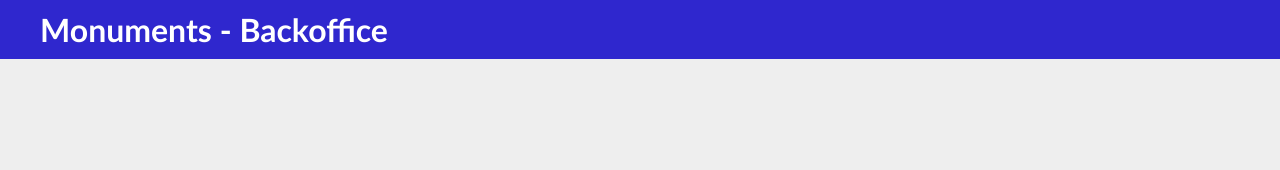
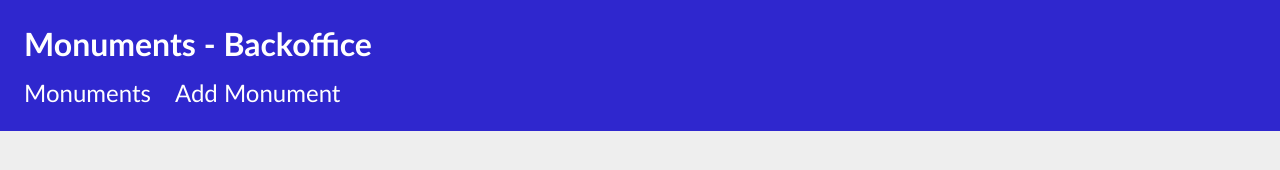
Before and after one commit to ImperiAmic/w5-monuments-front, a website built with Vite: page index.html in a window 1280 px wide. Built offline with nearby package versions, Linux system fonts and the light colour scheme.

Commit message:
Add navigation menu to Header component

```diff
--- a/src/components/Header/Header.css
+++ b/src/components/Header/Header.css
@@ -1,10 +1,28 @@
 .main-header {
   background-color: #2f27ce;
-  padding: 10px;
+  padding: 24px;
   color: #fff;
+  display: flex;
+  flex-direction: column;
 }
 
 .main-title {
-  margin: 0 auto;
+  margin: 0;
   max-width: 1200px;
 }
+
+.navigation-elements {
+  padding-top: 15px;
+  display: flex;
+  gap: 24px;
+}
+
+.navigation-element {
+  font-size: 1.5rem;
+
+  &:hover {
+    text-decoration: underline;
+    font-weight: bold;
+    cursor: pointer;
+  }
+}
--- a/src/components/Header/getHeader.ts
+++ b/src/components/Header/getHeader.ts
@@ -1,12 +1,22 @@
 import "./Header.css";
 
 const getHeader = (): HTMLElement => {
-  const header = document.createElement("header");
-  header.classList.add("main-header");
+  const Header = document.createElement("header");
+  Header.classList.add("main-header");
 
-  header.innerHTML = "<h1 class='main-title'>Monuments - Backoffice</h1>";
+  Header.innerHTML = `<h1 class='main-title'>Monuments - Backoffice</h1>
+  <nav>
+    <ul class='navigation-elements'>
+      <li class='navigation-element'>
+        <a href='/monuments'>Monuments</a>
+      </li>
+      <li class='navigation-element'>
+        <a href='/add-monument'>Add Monument</a>
+      </li>
+    </ul>
+  </nav>`;
 
-  return header;
+  return Header;
 };
 
 export default getHeader;
--- a/src/styles.css
+++ b/src/styles.css
@@ -5,7 +5,7 @@
 }
 
 body {
-  background-color: #eeeeee;
+  background-color: #eee;
   font-family:
     "Roboto Variable", "Gill Sans", "Gill Sans MT", Calibri, "Trebuchet MS",
     sans-serif;
@@ -15,3 +15,18 @@ body {
 h1 {
   margin: 0;
 }
+
+ul {
+  list-style: none;
+  padding: 0;
+  margin: 0;
+}
+
+a {
+  color: inherit;
+  text-decoration: none;
+
+  &:hover {
+    text-decoration: none;
+  }
+}
```
